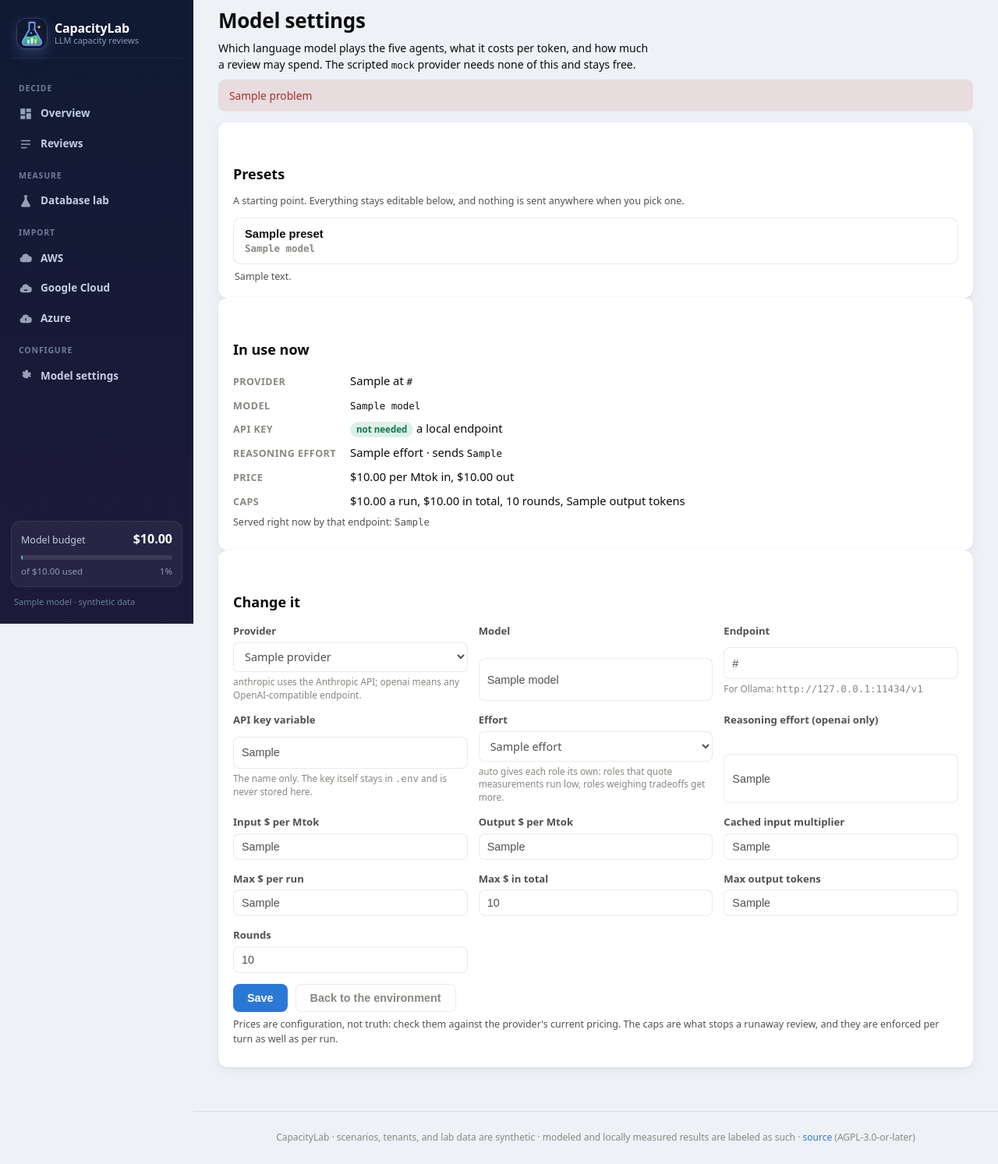
After one commit to cris-wendler/capacitylab, a FastAPI app: template src/capacitylab/web/templates/settings.html in a window 1280 px wide. The commit adds this page. Shown: the whole page at 78% size. Run offline with FastAPI, Linux system fonts and the light colour scheme; the template is opened without the code that fills it: most values are stand-ins (such as "Sample title", 1, 10 or a date in 2020); parts of the project's set-up code (start-up, migrations or seed data) failed here and were passed over; some libraries are stand-ins or nearby versions.

Commit message:
Choose the model from the web UI, with an Ollama option for free local runs

```diff
--- a/src/capacitylab/web/app.py
+++ b/src/capacitylab/web/app.py
@@ -17,6 +17,7 @@ from fastapi.responses import HTMLResponse, JSONResponse, PlainTextResponse, Red
 from fastapi.staticfiles import StaticFiles
 from fastapi.templating import Jinja2Templates
 
+from capacitylab import settings_store
 from capacitylab.capacity.cost import choose_rate_card
 from capacitylab.capacity.options import build_context, evaluate_all, needed_instance_classes
 from capacitylab.evidence.bundle import EvidenceBundle
@@ -100,6 +101,7 @@ def create_app(settings: Settings | None = None, inline_jobs: bool = False) -> F
     jobs: dict[str, Job] = {}
     evaluations: dict[str, object] = {}
 
+    settings = settings_store.apply(settings, settings_store.load(runs_dir))
     auth = Auth.from_settings(settings)
     templates.env.globals["auth_required"] = auth.required
 
@@ -147,6 +149,36 @@ def create_app(settings: Settings | None = None, inline_jobs: bool = False) -> F
         response = RedirectResponse("/login", status_code=303)
         response.delete_cookie(COOKIE)
         return response
+
+    def settings_context(saved: bool = False, problems: list[str] | None = None) -> dict:
+        return {
+            "presets": settings_store.PRESETS, "efforts": settings_store.EFFORTS,
+            "providers": ("anthropic", "openai"), "key": settings_store.key_state(settings),
+            "local_models": settings_store.local_models(settings.llm_base_url),
+            "stored": settings_store.load(runs_dir), "store_path": str(settings_store.path_for(runs_dir)),
+            "saved": saved, "problems": problems or [],
+        }
+
+    @app.get("/settings", response_class=HTMLResponse)
+    def settings_page(request: Request) -> HTMLResponse:
+        return page(request, "settings.html", **settings_context())
+
+    @app.post("/settings")
+    async def save_settings(request: Request):
+        nonlocal settings
+        form = dict(await request.form())
+        if form.get("preset") in settings_store.PRESETS:
+            values = {**settings_store.load(runs_dir), **settings_store.PRESETS[form["preset"]]["fields"]}
+            problems: list[str] = []
+        elif form.get("reset"):
+            values, problems = {}, []
+        else:
+            values, problems = settings_store.clean(form)
+        if problems:
+            return page(request, "settings.html", **settings_context(problems=problems))
+        settings_store.save(runs_dir, values)
+        settings = settings_store.apply(Settings.from_env(), values)
+        return page(request, "settings.html", **settings_context(saved=True))
 
     def ledger() -> SpendLedger:
         return SpendLedger(runs_dir / "spend-ledger.json")
--- a/src/capacitylab/web/static/app.css
+++ b/src/capacitylab/web/static/app.css
@@ -581,3 +581,32 @@ body.signin { display: grid; place-items: center; min-height: 100vh; background:
 .signout button { width: 100%; padding: 7px 10px; border: 1px solid rgba(255, 255, 255, .18); border-radius: 8px;
   background: transparent; color: rgba(255, 255, 255, .72); font-size: .78rem; cursor: pointer; }
 .signout button:hover { background: rgba(255, 255, 255, .08); color: #fff; }
+
+/* Model settings page */
+.kv { display: grid; grid-template-columns: max-content 1fr; gap: 8px 18px; margin: 14px 0 0; align-items: baseline; }
+.kv dt { font-size: .78rem; font-weight: 600; color: var(--muted); text-transform: uppercase; letter-spacing: .04em; }
+.kv dd { margin: 0; font-size: .92rem; }
+.preset-grid { display: grid; gap: 14px; grid-template-columns: repeat(auto-fit, minmax(210px, 1fr)); margin-top: 12px; }
+.preset { margin: 0; }
+.preset-button { width: 100%; display: grid; gap: 3px; padding: 12px 14px; text-align: left; cursor: pointer;
+  border: 1px solid var(--border); border-radius: 10px; background: var(--surface); color: inherit; }
+.preset-button:hover { border-color: var(--accent); }
+.preset-button.current { border-color: var(--accent); box-shadow: inset 0 0 0 1px var(--accent); }
+.preset-button strong { font-size: .92rem; }
+.preset-button span { font-size: .78rem; color: var(--muted); font-family: ui-monospace, SFMono-Regular, Menlo, monospace; }
+.preset p { margin: 6px 2px 0; }
+.settings-form { display: grid; gap: 14px; grid-template-columns: repeat(auto-fit, minmax(230px, 1fr)); margin-top: 12px; }
+.settings-form label { display: grid; gap: 4px; font-size: .82rem; font-weight: 600; color: var(--ink-2); }
+.settings-form input, .settings-form select { padding: 8px 10px; border: 1px solid var(--border); border-radius: 8px;
+  background: var(--surface); color: inherit; font-size: .9rem; font-weight: 400; }
+.settings-form small { font-weight: 400; color: var(--muted); font-size: .74rem; line-height: 1.4; }
+.settings-actions { grid-column: 1 / -1; display: flex; gap: 10px; }
+.settings-actions button { padding: 9px 18px; border: 0; border-radius: 8px; background: var(--accent); color: #fff;
+  font-size: .9rem; font-weight: 600; cursor: pointer; }
+.settings-actions .ghost { background: transparent; color: var(--muted); border: 1px solid var(--border); }
+.notice { padding: 10px 14px; border-radius: 9px; font-size: .86rem; margin: 0 0 14px; }
+.notice.ok { background: rgba(27, 155, 109, .12); color: #14794f; }
+.notice.bad { background: rgba(180, 35, 24, .1); color: #a1302a; }
+.pill { display: inline-block; padding: 1px 8px; border-radius: 999px; font-size: .72rem; font-weight: 600; }
+.pill.ok { background: rgba(27, 155, 109, .15); color: #14794f; }
+.pill.bad { background: rgba(180, 35, 24, .12); color: #a1302a; }
--- a/src/capacitylab/web/templates/base.html
+++ b/src/capacitylab/web/templates/base.html
@@ -29,6 +29,8 @@
       {{ nav_item("/aws", "AWS", '<path d="M6.5 19a4.5 4.5 0 0 1-.7-8.9A6 6 0 0 1 17.4 8.6 5 5 0 0 1 17 19z"/>', path.startswith("/aws")) }}
       {{ nav_item("/gcp", "Google Cloud", '<path d="M6.5 19a4.5 4.5 0 0 1-.7-8.9A6 6 0 0 1 17.4 8.6 5 5 0 0 1 17 19zm2.5-3h6v-2H9z"/>', path.startswith("/gcp")) }}
       {{ nav_item("/azure", "Azure", '<path d="M6.5 19a4.5 4.5 0 0 1-.7-8.9A6 6 0 0 1 17.4 8.6 5 5 0 0 1 17 19zM11 11v4h2v-4z"/>', path.startswith("/azure")) }}
+      <div class="nav-label">Configure</div>
+      {{ nav_item("/settings", "Model settings", '<path d="M12 8a4 4 0 1 0 0 8 4 4 0 0 0 0-8zm9.4 4.9-1.9-1.1a7.7 7.7 0 0 0 0-1.6l1.9-1.1-2-3.4-2 1.1a7.6 7.6 0 0 0-1.4-.8L15.6 2h-3.9l-.4 2.2c-.5.2-1 .4-1.4.8l-2-1.1-2 3.4L7.8 8.4a7.7 7.7 0 0 0 0 1.6l-1.9 1.1 2 3.4 2-1.1c.4.3.9.6 1.4.8l.4 2.2h3.9l.4-2.2c.5-.2 1-.5 1.4-.8l2 1.1z"/>', path.startswith("/settings")) }}
     </nav>
     <div class="sidebar-foot">
       {% set pct = (100 * budget.spent / budget.total) if budget.total else 0 %}
--- /dev/null
+++ b/src/capacitylab/web/templates/settings.html
@@ -0,0 +1,99 @@
+{% extends "base.html" %}
+{% block title %}Model settings · CapacityLab{% endblock %}
+{% block content %}
+<header class="page-head">
+  <div>
+    <h1>Model settings</h1>
+    <p class="lede">Which language model plays the five agents, what it costs per token, and how much a review may
+      spend. The scripted <code>mock</code> provider needs none of this and stays free.</p>
+  </div>
+</header>
+
+{% if saved %}<p class="notice ok">Saved to <code>{{ store_path }}</code>. New reviews use it right away.</p>{% endif %}
+{% for problem in problems %}<p class="notice bad">{{ problem }}</p>{% endfor %}
+
+<section class="card">
+  <h2>Presets</h2>
+  <p class="small muted">A starting point. Everything stays editable below, and nothing is sent anywhere when you pick
+    one.</p>
+  <div class="preset-grid">
+    {% for key, preset in presets.items() %}
+    <form method="post" action="/settings" class="preset">
+      <input type="hidden" name="preset" value="{{ key }}">
+      <button type="submit" class="preset-button{% if settings.model == preset.fields.model %} current{% endif %}">
+        <strong>{{ preset.label }}</strong>
+        <span>{{ preset.fields.model }}</span>
+      </button>
+      <p class="small muted">{{ preset.note }}</p>
+    </form>
+    {% endfor %}
+  </div>
+</section>
+
+<section class="card">
+  <h2>In use now</h2>
+  <dl class="kv">
+    <dt>Provider</dt><dd>{{ settings.llm_provider }}{% if settings.llm_base_url %} at <code>{{ settings.llm_base_url }}</code>{% endif %}</dd>
+    <dt>Model</dt><dd><code>{{ settings.model }}</code></dd>
+    <dt>API key</dt>
+    <dd>
+      {% if not key.needed %}<span class="pill ok">not needed</span> a local endpoint
+      {% elif key.present %}<span class="pill ok">set</span> from <code>{{ key.name }}</code>
+      {% else %}<span class="pill bad">missing</span> set <code>{{ key.name }}</code> in <code>.env</code>{% endif %}
+    </dd>
+    <dt>Reasoning effort</dt><dd>{{ settings.effort }}{% if settings.reasoning_effort %} · sends <code>{{ settings.reasoning_effort }}</code>{% endif %}</dd>
+    <dt>Price</dt><dd>${{ '%.2f' % settings.input_usd_per_mtok }} per Mtok in, ${{ '%.2f' % settings.output_usd_per_mtok }} out</dd>
+    <dt>Caps</dt><dd>${{ '%.2f' % settings.max_usd_per_run }} a run, ${{ '%.2f' % settings.max_usd_total }} in total, {{ settings.max_rounds }} rounds, {{ settings.max_output_tokens }} output tokens</dd>
+  </dl>
+  {% if local_models %}
+  <p class="small">Served right now by that endpoint: {% for m in local_models %}<code>{{ m }}</code>{% if not loop.last %}, {% endif %}{% endfor %}</p>
+  {% elif settings.llm_base_url and '127.0.0.1' in settings.llm_base_url %}
+  <p class="small muted">Nothing answered at <code>{{ settings.llm_base_url }}</code>. Start it with
+    <code>docker compose --profile ollama up -d ollama</code>, then
+    <code>docker exec capacitylab-ollama ollama pull {{ settings.model }}</code>.</p>
+  {% endif %}
+</section>
+
+<section class="card">
+  <h2>Change it</h2>
+  <form method="post" action="/settings" class="settings-form">
+    <label>Provider
+      <select name="llm_provider">
+        {% for p in providers %}<option value="{{ p }}"{% if settings.llm_provider == p %} selected{% endif %}>{{ p }}</option>{% endfor %}
+      </select>
+      <small>anthropic uses the Anthropic API; openai means any OpenAI-compatible endpoint.</small>
+    </label>
+    <label>Model<input name="model" value="{{ settings.model }}" required></label>
+    <label>Endpoint
+      <input name="llm_base_url" value="{{ settings.llm_base_url or '' }}" placeholder="leave empty for the provider's own">
+      <small>For Ollama: <code>http://127.0.0.1:11434/v1</code></small>
+    </label>
+    <label>API key variable
+      <input name="llm_api_key_env" value="{{ settings.llm_api_key_env }}">
+      <small>The name only. The key itself stays in <code>.env</code> and is never stored here.</small>
+    </label>
+    <label>Effort
+      <select name="effort">
+        {% for e in efforts %}<option value="{{ e }}"{% if settings.effort == e %} selected{% endif %}>{{ e }}</option>{% endfor %}
+      </select>
+      <small>auto gives each role its own: roles that quote measurements run low, roles weighing tradeoffs get more.</small>
+    </label>
+    <label>Reasoning effort (openai only)
+      <input name="reasoning_effort" value="{{ settings.reasoning_effort or '' }}" placeholder="sent only when set">
+    </label>
+    <label>Input $ per Mtok<input name="input_usd_per_mtok" value="{{ settings.input_usd_per_mtok }}" inputmode="decimal"></label>
+    <label>Output $ per Mtok<input name="output_usd_per_mtok" value="{{ settings.output_usd_per_mtok }}" inputmode="decimal"></label>
+    <label>Cached input multiplier<input name="cached_input_multiplier" value="{{ settings.cached_input_multiplier }}" inputmode="decimal"></label>
+    <label>Max $ per run<input name="max_usd_per_run" value="{{ settings.max_usd_per_run }}" inputmode="decimal"></label>
+    <label>Max $ in total<input name="max_usd_total" value="{{ settings.max_usd_total }}" inputmode="decimal"></label>
+    <label>Max output tokens<input name="max_output_tokens" value="{{ settings.max_output_tokens }}" inputmode="numeric"></label>
+    <label>Rounds<input name="max_rounds" value="{{ settings.max_rounds }}" inputmode="numeric"></label>
+    <div class="settings-actions">
+      <button type="submit">Save</button>
+      <button type="submit" name="reset" value="1" class="ghost">Back to the environment</button>
+    </div>
+  </form>
+  <p class="small muted">Prices are configuration, not truth: check them against the provider's current pricing. The
+    caps are what stops a runaway review, and they are enforced per turn as well as per run.</p>
+</section>
+{% endblock %}
```
Also changed, not shown: docker-compose.yml (+16 -0 lines), src/capacitylab/settings_store.py (added, +180 -0 lines), tests/test_settings_page.py (added, +129 -0 lines), CHANGELOG.md, README.md.
